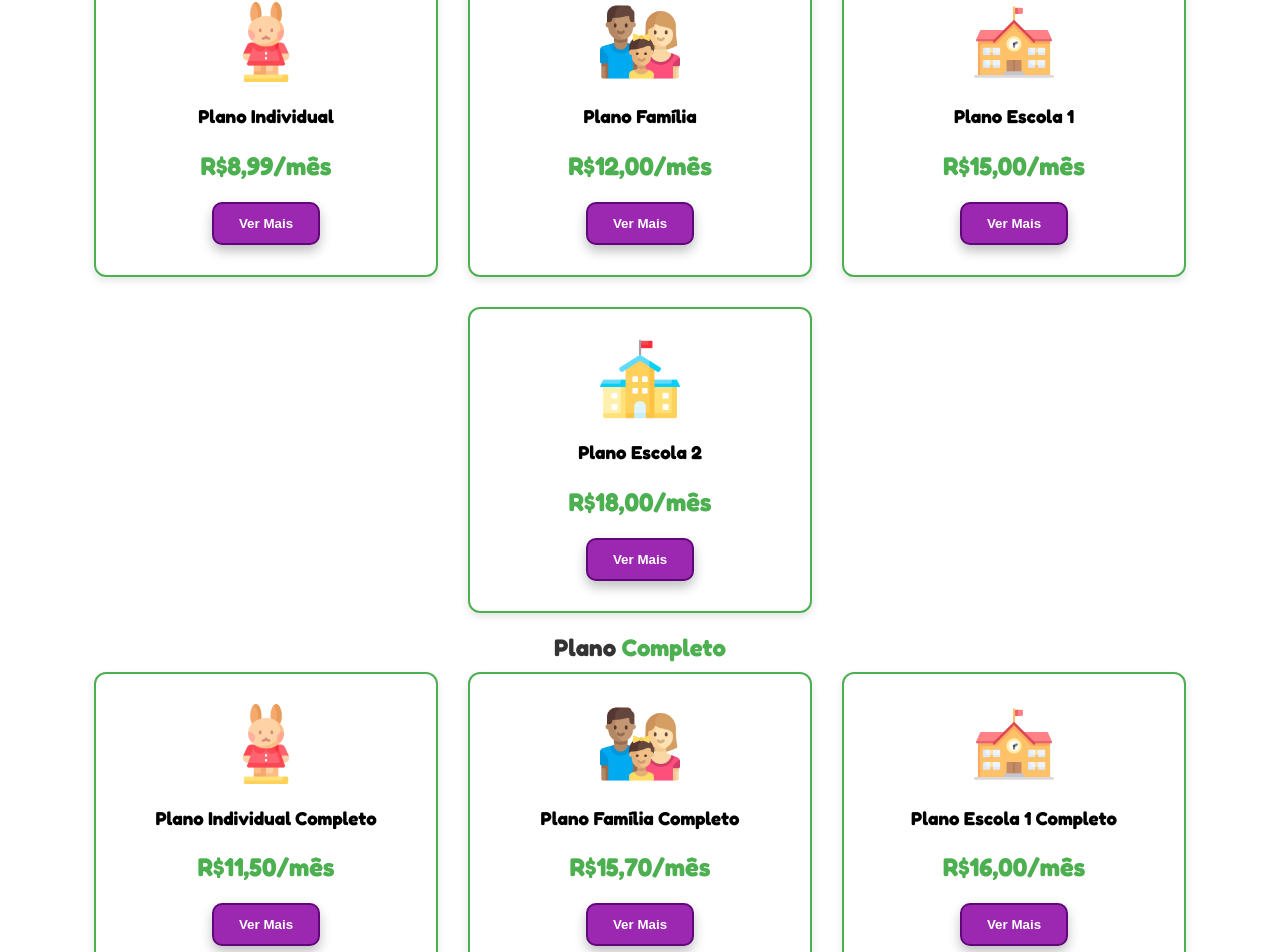
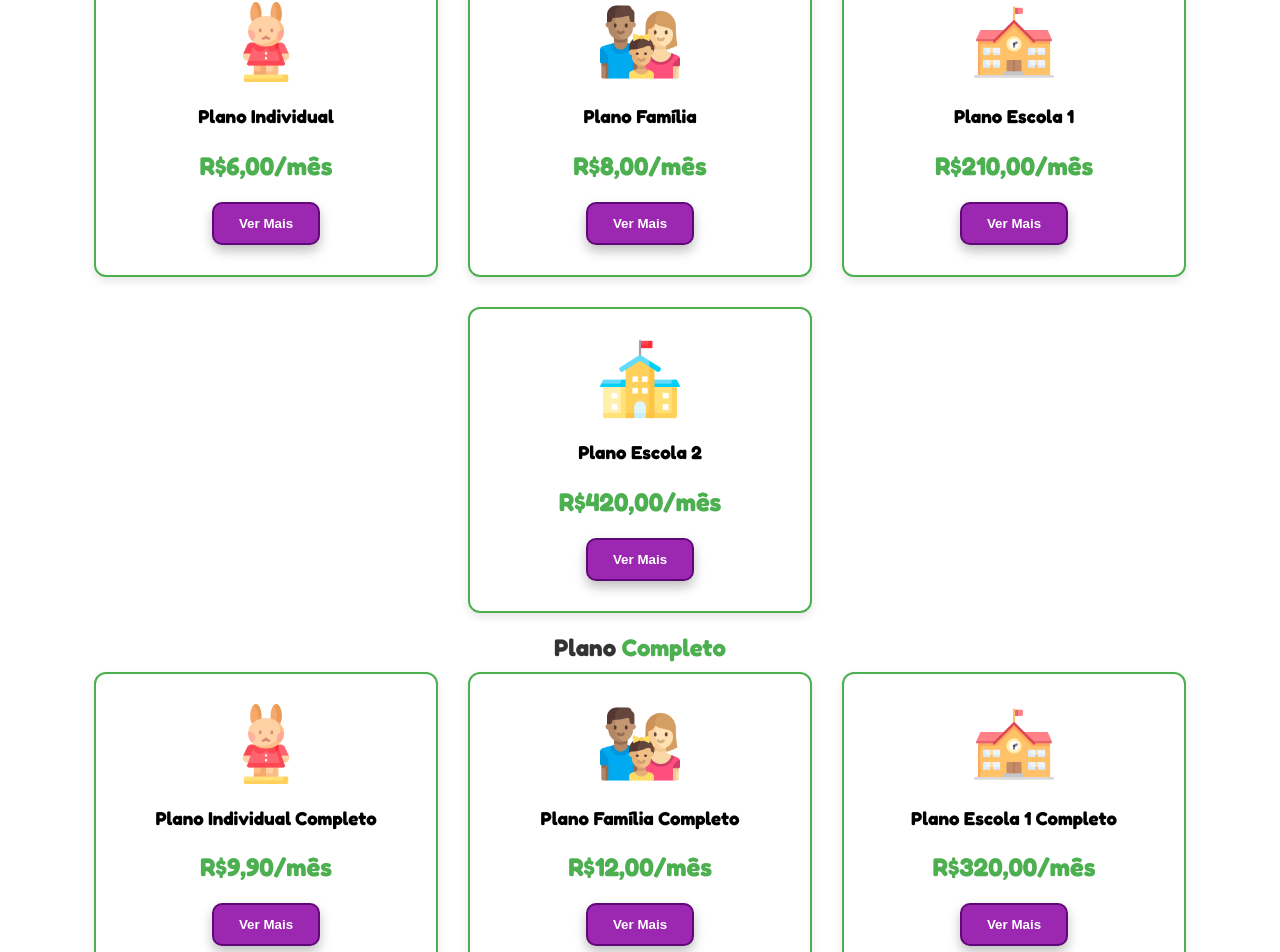
Before and after one commit to raphaelaluvi/TccCriaFront, a React (Vite) app: page /planos in a window 1280 px wide. Shown: the part 375-1327 px from the top of the page. Built offline with nearby package versions, Linux system fonts and the light colour scheme.

Commit message:
precos ok

```diff
--- a/src/pages/Planos.jsx
+++ b/src/pages/Planos.jsx
@@ -7,7 +7,7 @@ const planosData = [
     itens: [
       {
         nome: "Plano Individual",
-        preco: "R$8,99/mês",
+        preco: "R$6,00/mês",
         modalId: "plano1",
         tipo: "individual",
         detalhes: [
@@ -20,7 +20,7 @@ const planosData = [
       },
       {
         nome: "Plano Família",
-        preco: "R$12,00/mês",
+        preco: "R$8,00/mês",
         modalId: "plano2",
         tipo: "familia",
         detalhes: [
@@ -33,7 +33,7 @@ const planosData = [
       },
       {
         nome: "Plano Escola 1",
-        preco: "R$15,00/mês",
+        preco: "R$210,00/mês",
         modalId: "plano3",
         tipo: "escola",
         detalhes: [
@@ -46,7 +46,7 @@ const planosData = [
       },
       {
         nome: "Plano Escola 2",
-        preco: "R$18,00/mês",
+        preco: "R$420,00/mês",
         modalId: "plano4",
         tipo: "escola2",
         detalhes: [
@@ -64,7 +64,7 @@ const planosData = [
     itens: [
       {
         nome: "Plano Individual Completo",
-        preco: "R$11,50/mês",
+        preco: "R$9,90/mês",
         modalId: "plano5",
         tipo: "individual",
         detalhes: [
@@ -77,7 +77,7 @@ const planosData = [
       },
       {
         nome: "Plano Família Completo",
-        preco: "R$15,70/mês",
+        preco: "R$12,00/mês",
         modalId: "plano6",
         tipo: "familia",
         detalhes: [
@@ -90,7 +90,7 @@ const planosData = [
       },
       {
         nome: "Plano Escola 1 Completo",
-        preco: "R$16,00/mês",
+        preco: "R$320,00/mês",
         modalId: "plano7",
         tipo: "escola",
         detalhes: [
@@ -103,7 +103,7 @@ const planosData = [
       },
       {
         nome: "Plano Escola 2 Completo",
-        preco: "R$19,10/mês",
+        preco: "R$640,00/mês",
         modalId: "plano8",
         tipo: "escola2",
         detalhes: [
```
